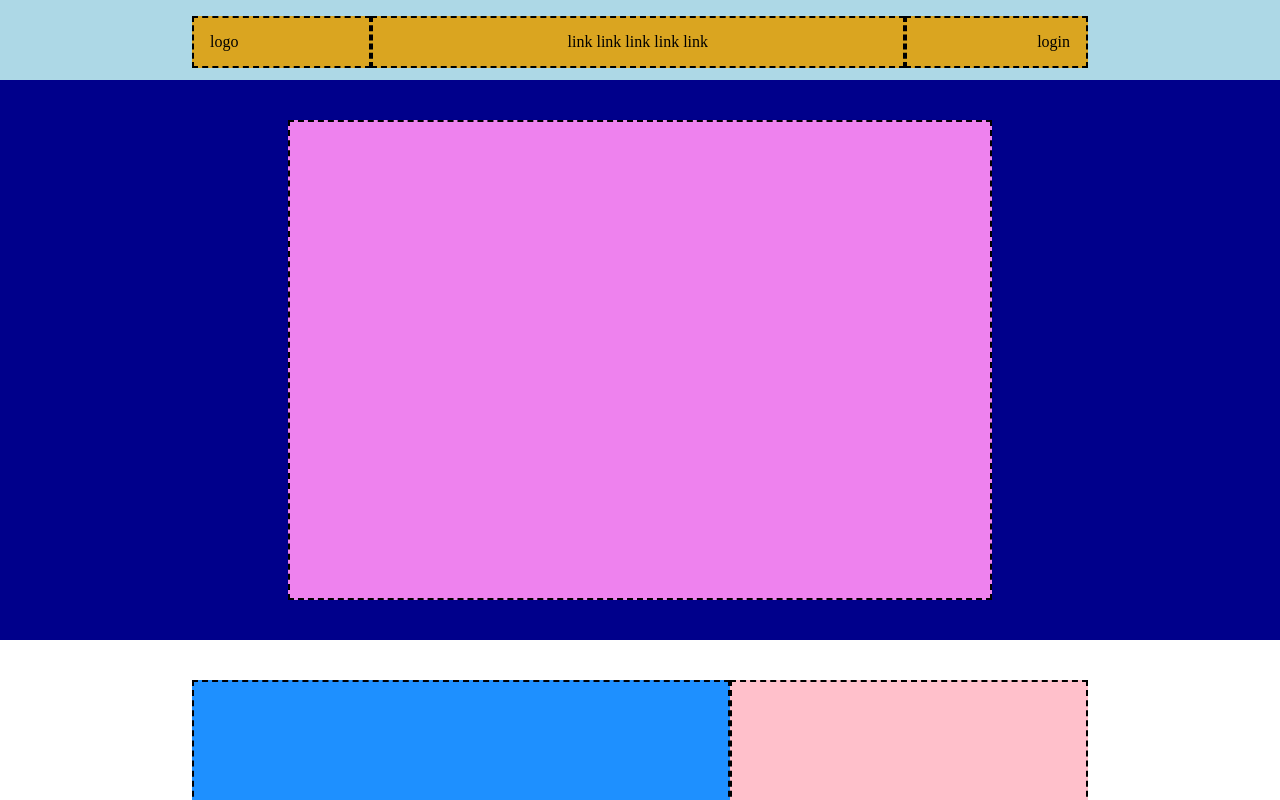
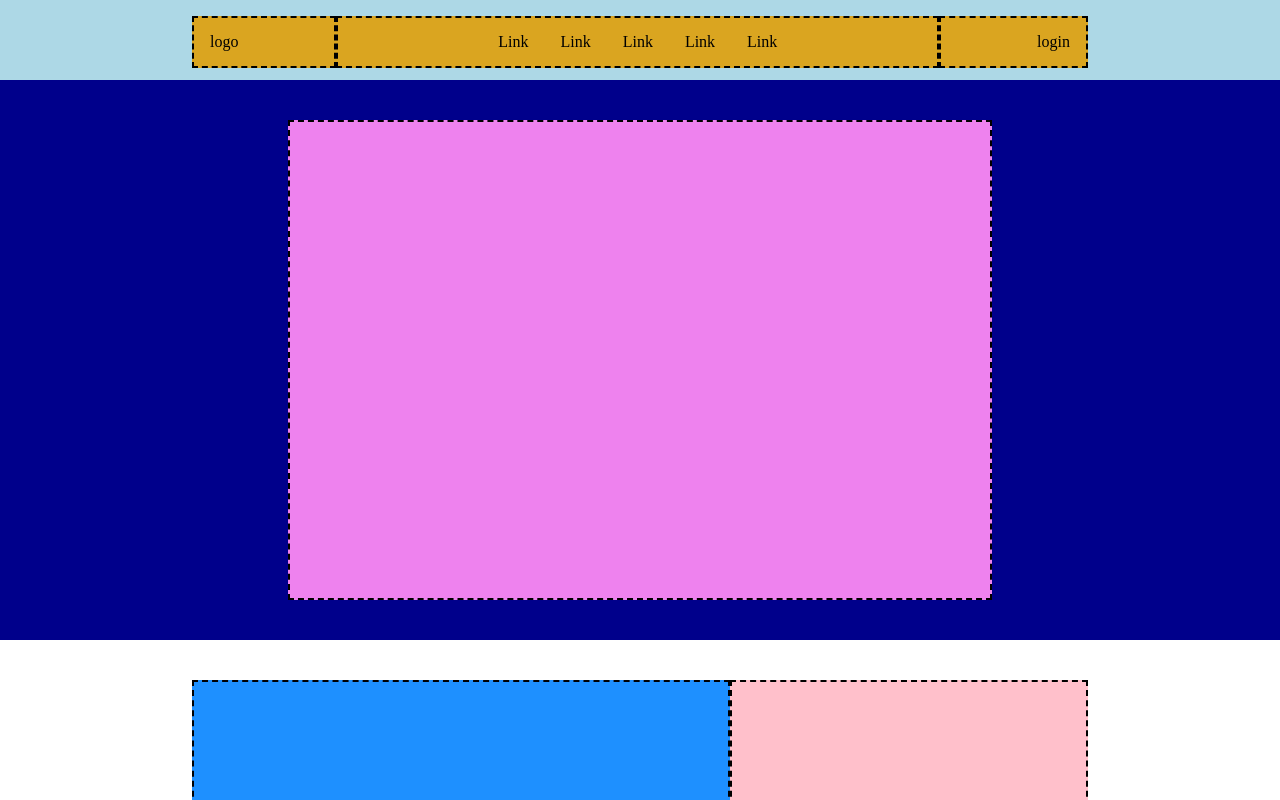
Before and after one commit to Francesco-Iannuzzi/htmlcss-struttura-discord, a plain HTML site: page index.html in a window 1280 px wide. Shown: the top 800 px of the page. Drawn offline with Linux system fonts and the light colour scheme.

Commit message:
rename container-flex to flex / link-header div to nav

```diff
--- a/assets/css/style.css
+++ b/assets/css/style.css
@@ -12,7 +12,7 @@
     margin: auto;
 }
 
-.container-flex
+.flex
 {
     display: flex;
 }
@@ -21,17 +21,13 @@
 
 #app_header
 {
-    height: 40rem;
     background-color: black;
-}
-
-/* #region up_header */
-.up_header
-{
     height: 5rem;
     background-color: #add8e6;
     padding: 1rem 0;
 }
+
+/* #region up_header */
 
 .navigation
 {
@@ -46,13 +42,13 @@
     vertical-align: middle;
 }
 
-.container-flex > .logo-header,
-.container-flex > .login-header
+.flex > .logo-header,
+.flex > .login-header
 {
     flex-grow: 1;
 }
 
-.container-flex > .link-header
+.flex > .link-header
 {
     flex-grow: 3;
 }
@@ -65,8 +61,18 @@
 
 .link-header
 {
-    text-align: center;
     border: 2px dashed black;
+}
+
+.flex
+{
+    justify-content: center;
+}
+
+li
+{
+    list-style: none;
+    margin: 0 1rem;
 }
 
 .login-header
@@ -78,15 +84,15 @@
 
 /* #endregion up_header */
 
-/* region banner */
+/* region sec_banner */
 
-.down_header
+.sec_banner
 {
     height: 35rem;
     background-color: #00008b;
 }
 
-.container-flex.down_header
+.flex.down_header
 {
     justify-content: center;
     align-items: center;
@@ -100,7 +106,7 @@
     background-color: #ee82ee;
     border: 2px dashed black;
 }
-/* #endregion down_header */
+/* #endregion sec_banner */
 
 /* #region main */
 
@@ -123,7 +129,7 @@
     height: 35rem;
 }
 
-.even.container-flex > .card
+.even.flex > .card
 {
     flex-direction: row-reverse;
 }
@@ -188,7 +194,7 @@
     border: 2px dashed black;
 }
 
-.container-flex > .salmon-box
+.flex > .salmon-box
 {
     flex-grow: 2;
 }
@@ -199,7 +205,7 @@
     border: 2px dashed white;
 }
 
-.container-flex > .aquamarine-box
+.flex > .aquamarine-box
 {
     flex-grow: 1;
 }
@@ -209,7 +215,7 @@
 .down_footer
 {
     height: 15%;
-    border-top: 2px solid white;
+    border-top: 1px solid white;
 }
 
 .mint-box
@@ -219,7 +225,7 @@
     margin-bottom: 0;
 }
 
-.container-flex.mint-box
+.flex.mint-box
 {
     justify-content: space-between;
     align-items: center;
--- a/index.html
+++ b/index.html
@@ -12,35 +12,37 @@
        <header id="app_header">
 
             <div class="up_header">
-                <div class="navigation container container-flex">
+                <div class="navigation container flex">
                     <div class="logo-header">
                         logo
                     </div>
-                    <div class="link-header">
-                        <span>link</span>
-                        <span>link</span>
-                        <span>link</span>
-                        <span>link</span>
-                        <span>link</span>
-                    </div>
+                    <nav class="link-header">
+                        <ul class="menu flex">
+                            <li>Link</li>
+                            <li>Link</li>
+                            <li>Link</li>
+                            <li>Link</li>
+                            <li>Link</li>
+                        </ul>
+                    </nav>
                     <div class="login-header">
                         login
                     </div>
                 </div>
             </div>
 
-            <div class="down_header container-flex">
-                <div class="banner">
-
-                </div>
-            </div>
        </header>
        <!-- /header -->
 
+       <div class="sec_banner flex">
+            <div class="banner">
+            </div>
+        </div>
+
        <main id="app_main">
 
-            <section class="odd container-flex">
-                <div class="card container container-flex">
+            <section class="odd flex">
+                <div class="card container flex">
                     <div class="blue-box">
                     </div>
                     <div class="pink-box">
@@ -49,8 +51,8 @@
             </section>
             <!-- /section 1 -->
 
-            <section class="even container-flex">
-                <div class="card container container-flex">
+            <section class="even flex">
+                <div class="card container flex">
                     <div class="blue-box">
                     </div>
                     <div class="pink-box">
@@ -59,8 +61,8 @@
             </section>
             <!-- /section 2 -->
 
-            <section class="odd container-flex">
-                <div class="card container container-flex">
+            <section class="odd flex">
+                <div class="card container flex">
                     <div class="blue-box">
                     </div>
                     <div class="pink-box">
@@ -69,7 +71,7 @@
             </section>
             <!-- /section 3 -->
 
-            <section class="last container-flex">
+            <section class="last flex">
                 <div class="green-box container">
                 </div>
             </section>
@@ -81,7 +83,7 @@
        <footer id="app_footer">
 
             <div class="up_footer">
-                <div class="nav_footer container container-flex">
+                <div class="nav_footer container flex">
                     <div class="salmon-box"></div>
                     <div class="aquamarine-box"></div>
                     <div class="aquamarine-box"></div>
@@ -90,8 +92,8 @@
                 </div>
             </div>
 
-            <div class="down_footer container-flex">
-                <div class="mint-box container container-flex">
+            <div class="down_footer flex">
+                <div class="mint-box container flex">
                     <div id="logo_footer">Logo</div>
                     <div id="bottone">Bottone</div>
                 </div>
```
